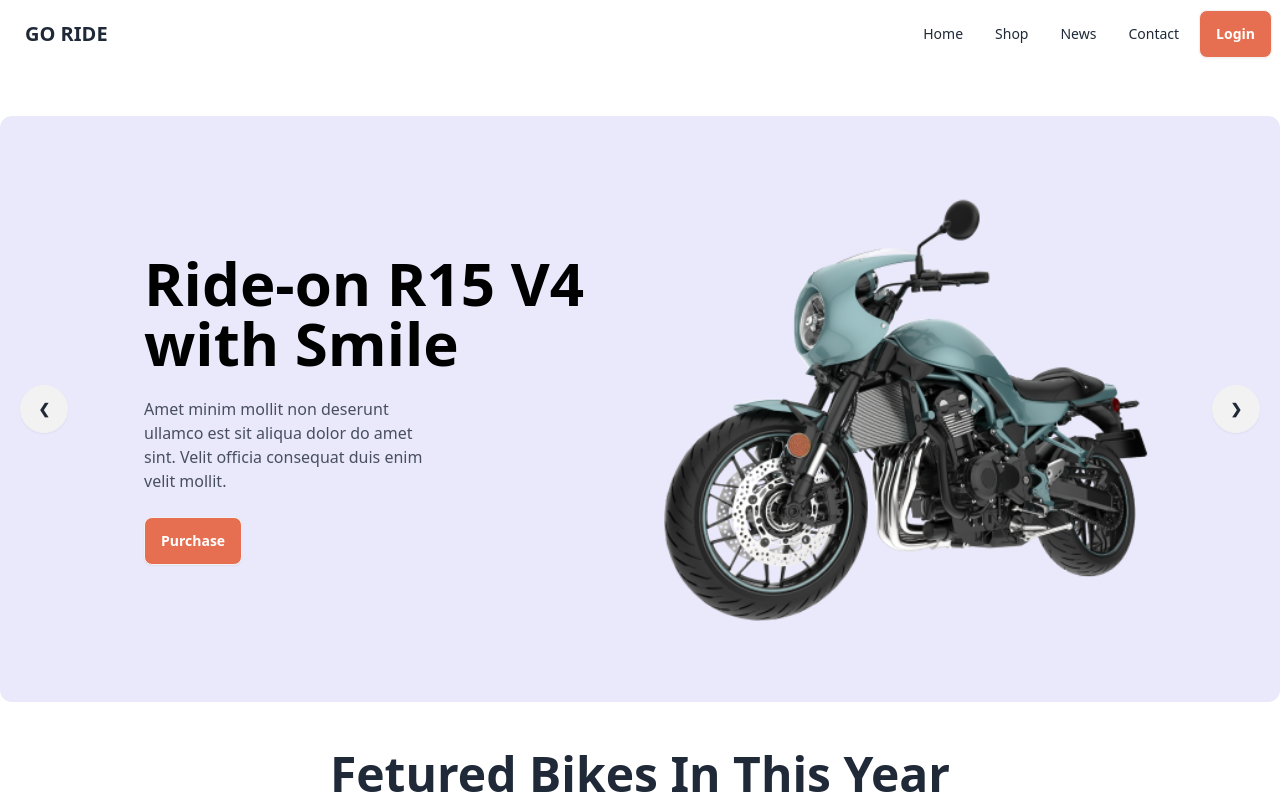
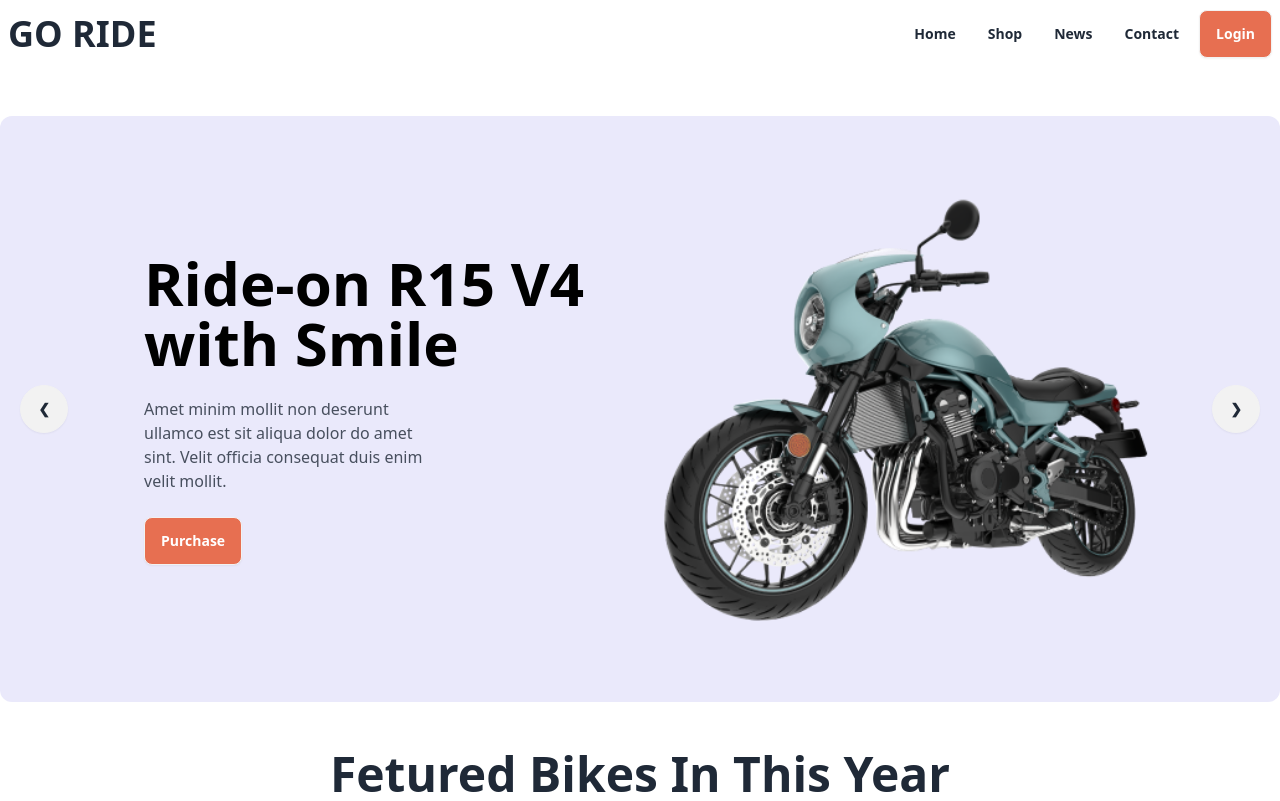
Before and after one commit to Najmul017/biker-zone-reset, a plain HTML site: page index.html in a window 1280 px wide. Shown: the top 801 px of the page. Drawn offline with nearby package versions, Linux system fonts and the light colour scheme.

```diff
--- a/index.html
+++ b/index.html
@@ -65,14 +65,14 @@
                   <li><a>Item 3</a></li>
                 </ul>
               </div>
-              <a class="btn btn-ghost text-xl">GO RIDE</a>
+              <a class="  text-4xl  font-bold">GO RIDE</a>
             </div>
             <div class="navbar-center hidden lg:flex">
               <ul class="menu menu-horizontal px-1">
-                <li><a>Home</a></li>
-                <li><a>Shop</a></li>
-                <li><a>News</a></li>
-                <li><a>Contact</a></li>
+                <li><a class="font-semibold">Home</a></li>
+                <li><a class="font-semibold">Shop</a></li>
+                <li><a class="font-semibold">News</a></li>
+                <li><a class="font-semibold">Contact</a></li>
               </ul>
             </div>
             <div class="">
```
